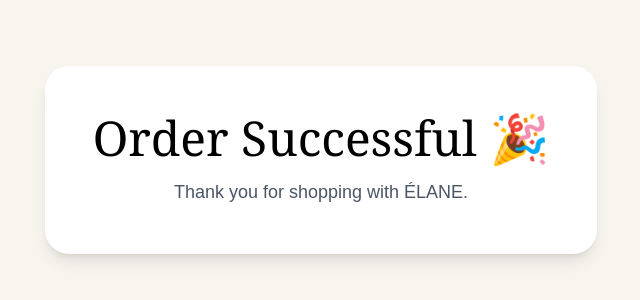
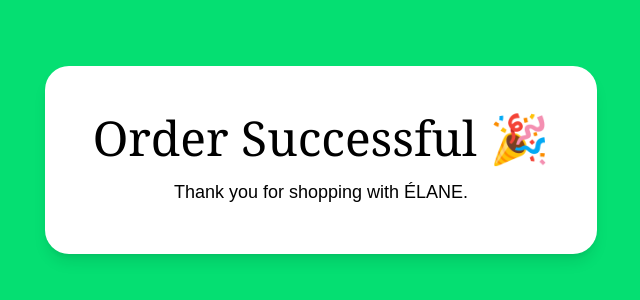
Before and after one commit to hudhafathima081-cell/Elane, a Next.js app: page /order-success in a window 1280 px wide. Shown: the part 240-540 px from the top of the page, without its empty margins (319-959 px from the left). Built offline with nearby package versions, Linux system fonts and the light colour scheme.

Commit message:
added font color

```diff
--- a/app/order-success/page.tsx
+++ b/app/order-success/page.tsx
@@ -1,12 +1,12 @@
 export default function OrderSuccessPage() {
   return (
-    <div className="min-h-screen flex items-center justify-center bg-[#F8F4EE]">
+    <div className="min-h-screen flex items-center justify-center bg-green-400 text-white">
       <div className="bg-white rounded-3xl p-12 shadow-lg text-center">
-        <h1 className="text-5xl font-serif mb-4">
+        <h1 className="text-5xl font-serif mb-4 text-black">
           Order Successful 🎉
         </h1>
 
-        <p className="text-gray-600 text-lg">
+        <p className="text-black text-lg">
           Thank you for shopping with ÉLANE.
         </p>
       </div>
```
